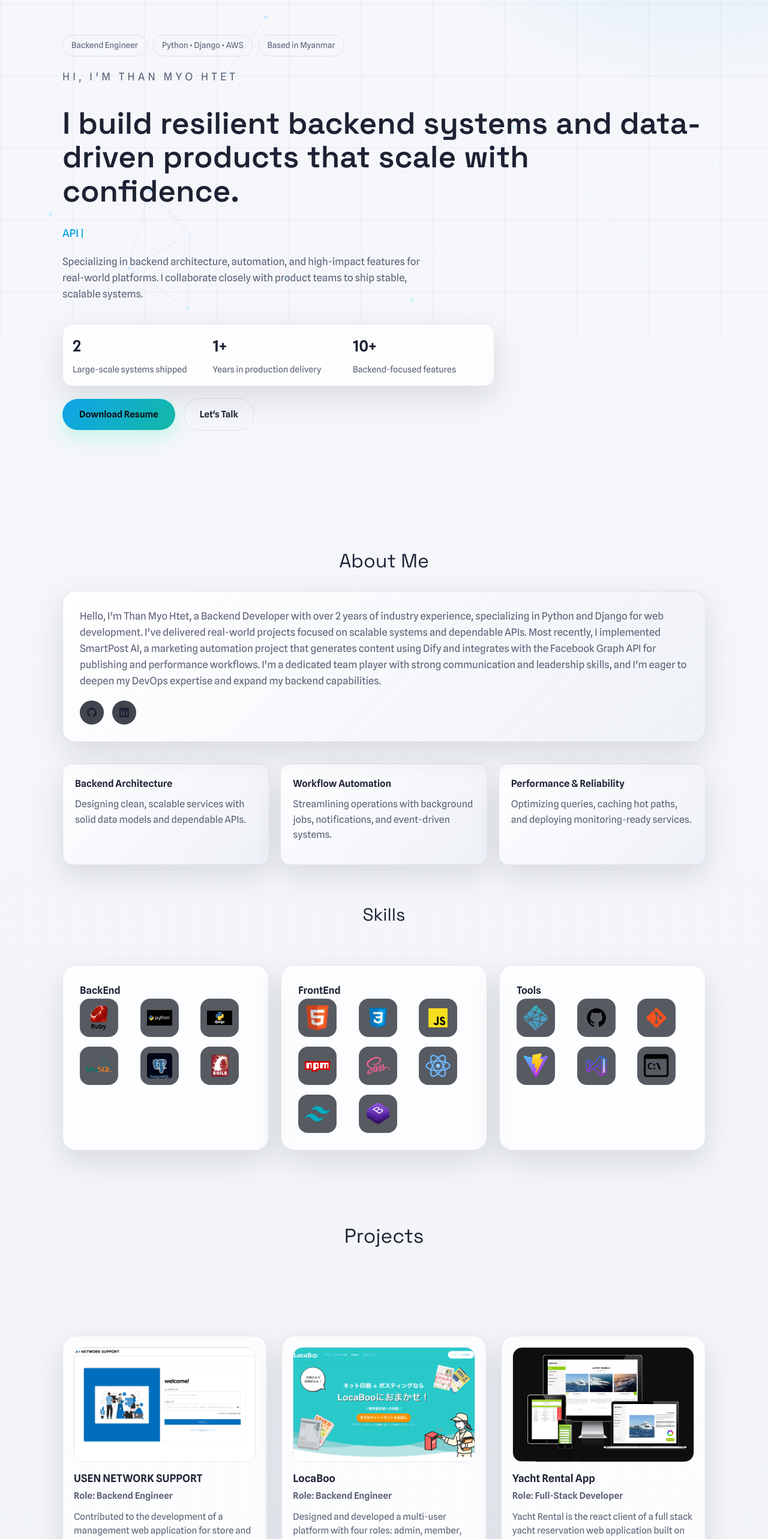
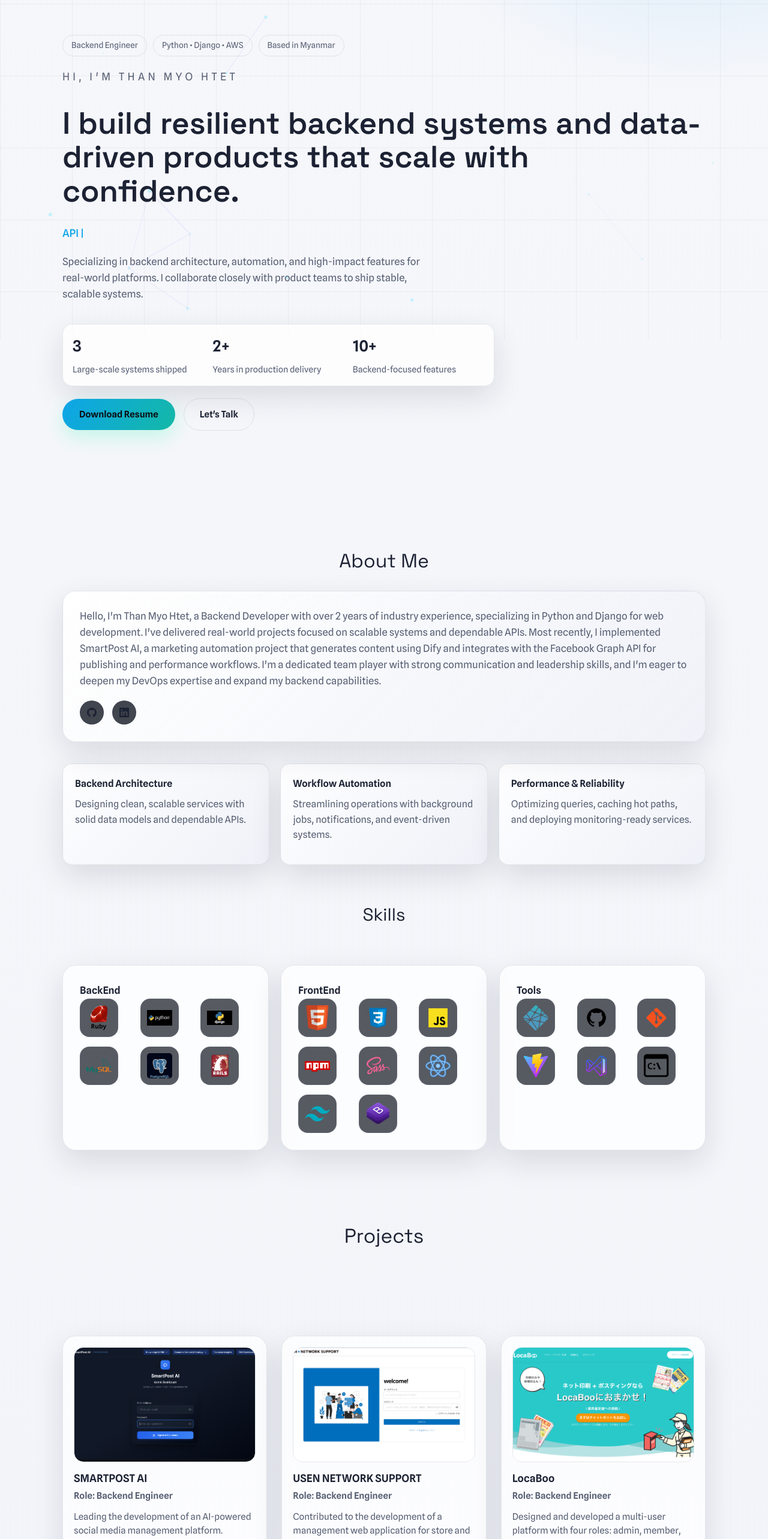
Before and after one commit to YoutLone/YYL, a React (Vite) app: page / in a window 1280 px wide. Shown: the part 234-2800 px from the top of the page at 60% size. Built offline with nearby package versions, Linux system fonts and the light colour scheme.

Commit message:
Update my porfolio

```diff
--- a/src/components/Hero/Hero.jsx
+++ b/src/components/Hero/Hero.jsx
@@ -6,7 +6,7 @@ import { Link as ScrollLink } from "react-scroll";
 
 function Hero() {
   const openResume = () => {
-    window.open("https://drive.google.com/file/d/1-HycPYrnPkeiow13f2Qwm3eMXr7istwG/view?usp=sharing", "_blank");
+    window.open("https://drive.google.com/file/d/1upLSGK2IQqyjZ58slMh-5A7XmiVdBzRN/view?usp=sharing", "_blank");
   };
   return (
     <>
@@ -34,11 +34,11 @@ function Hero() {
           </p>
           <div className="hero_stats">
             <div>
-              <span>2</span>
+              <span>3</span>
               Large-scale systems shipped
             </div>
             <div>
-              <span>1+</span>
+              <span>2+</span>
               Years in production delivery
             </div>
             <div>
--- a/src/components/Modal/ProjectModal.jsx
+++ b/src/components/Modal/ProjectModal.jsx
@@ -21,9 +21,13 @@ const ProjectModal = ({ project, onClose }) => {
           ))}
         </p>
         <div className="modal-buttons">
+          {project.liveDemo ? (
             <a href={project.liveDemo} target="_blank" rel="noopener noreferrer">
               Live Demo
             </a>
+          ) : (
+            <p className="apology-message">Live demo coming soon.</p>
+          )}
           {project.link ? (
             <a href={project.link} target="_blank" rel="noopener noreferrer">
               GitHub
--- a/src/components/Projects/Projects.jsx
+++ b/src/components/Projects/Projects.jsx
@@ -8,12 +8,23 @@ import Space from "../../../public/pages_images/space.png";
 import Magician from "../../../public/pages_images/magician.png";
 import Food from "../../../public/pages_images/food.png"
 import Book from '../../../public/pages_images/book.png'
+import SmartPost from '../../../public/pages_images/smartpost.png'
 import AnimateOnScroll from "react-animate-on-scroll";
 import ProjectModal from "../Modal/ProjectModal";
 
 const projects = [
   {
     id: 1,
+    name: 'SMARTPOST AI',
+    description:'Leading the development of an AI-powered social media management platform. Implemented core features including AI-driven content generation, automated Facebook post scheduling and publishing, intelligent performance analytics with scoring, and a Retrieval-Augmented Generation (RAG) system to learn from historical post data. Built a responsive dashboard for content strategy management and customer conversation insights. (Project in Active Development)',
+    technology: ['Python', 'JavaScript', 'Django', 'Dify', 'Celery', 'PostgreSQL', 'OpenAI API', 'LangChain', 'ChromaDB', 'Tailwind CSS'],
+    role: 'Backend Engineer',
+    image: SmartPost,
+    link: '',
+    liveDemo: '',
+  },
+  {
+    id: 2,
     name: 'USEN NETWORK SUPPORT',
     description:'Contributed to the development of a management web application for store and user administration. Implemented key features such as store and user account management, CSV import/export for bulk data handling, contract management, and customizable store templates. Ensured efficient data handling and user authentication using Python and Django.',
     technology: ['Python', 'Django', 'Javascript','React', 'PostgreSQL','AWS'],
@@ -23,7 +34,7 @@ const projects = [
     liveDemo: 'http://ec2-52-195-232-232.ap-northeast-1.compute.amazonaws.com/',
   },
   {
-    id: 2,
+    id: 3,
     name: 'LocaBoo',
     description:'Designed and developed a multi-user platform with four roles: admin, member, partner_admin, and partner_member. Implemented user registration with company-based access for partners, an email and notification system for real-time updates, and admin-controlled coupon management. Developed an order management system supporting three types of orders: posting, printing, and newspaper.',
     technology: ['Python', 'Django','Celery','Websocket','Javascript','React', 'PostgreSQL','AWS'],
@@ -33,7 +44,7 @@ const projects = [
     liveDemo: 'http://staging.locaboo.jp/',
   },
   {
-    id: 3,
+    id: 4,
     name: 'Yacht Rental App',
     description:
     'Yacht Rental is the react client of a full stack yacht reservation web application built on the rails API.The main function of the app is to allow users to book reservations for renting a yacht.',
@@ -44,7 +55,7 @@ const projects = [
     liveDemo: 'https://beta-yacht-rental.netlify.app/',
   },
   {
-    id: 4,
+    id: 5,
     name: 'MovieVerse',
     description:
       'This application, known as the MovieVerse, is developed as part of the Microverse REACT-REDUX capstone project.Its primary function is to serve as a TV show database, with all shows being sourced from an API.',
@@ -55,7 +66,7 @@ const projects = [
     liveDemo: 'https://movieverse-rzc1.onrender.com/',
   },
   {
-    id: 5,
+    id: 6,
     name: 'Space Travellers App',
     description:
       'Space Travellers application developed by using REACT. The app serves as a platform for reserving rockets and joining missions, offering a diverse range of functionalities through API calls.',
@@ -66,7 +77,7 @@ const projects = [
     liveDemo: 'https://space-travellers-hub-uw83.onrender.com/',
   },
   {
-    id: 6,
+    id: 7,
     name: 'Math-Magicians',
     description:
       'Math-Magicians is a website for all fans of mathematics.It serves as a Single Page Application (SPA) enabling users to perform basic mathematical computations and explore random quotes relative to mathematics.',
@@ -77,7 +88,7 @@ const projects = [
     liveDemo: 'https://math-magicians-5nkr.onrender.com/',
   },
   {
-    id: 7,
+    id: 8,
     name: 'Book-Store',
     description:
      'Book Store is a straightfoward application developed with React that enables you to add and remove books.To add a book, simply provide the book\'s name and author, and then press the enter key or click the submit button to add it.',
@@ -88,7 +99,7 @@ const projects = [
     liveDemo: 'https://resonant-moxie-c67946.netlify.app/',
   },
   {
-    id: 8,
+    id: 9,
     name: 'Gyi Gyi Paw - Restaurant',
     description:
      'This website is the outcome of the initial Capstone Project undertaken during the Microverse Program. This is the Restaurant Website to know the information and booking for their table.',
```
Also changed, not shown: public/pages_images/smartpost.png (added). Lines whose indentation alone changed are shown as unchanged.
